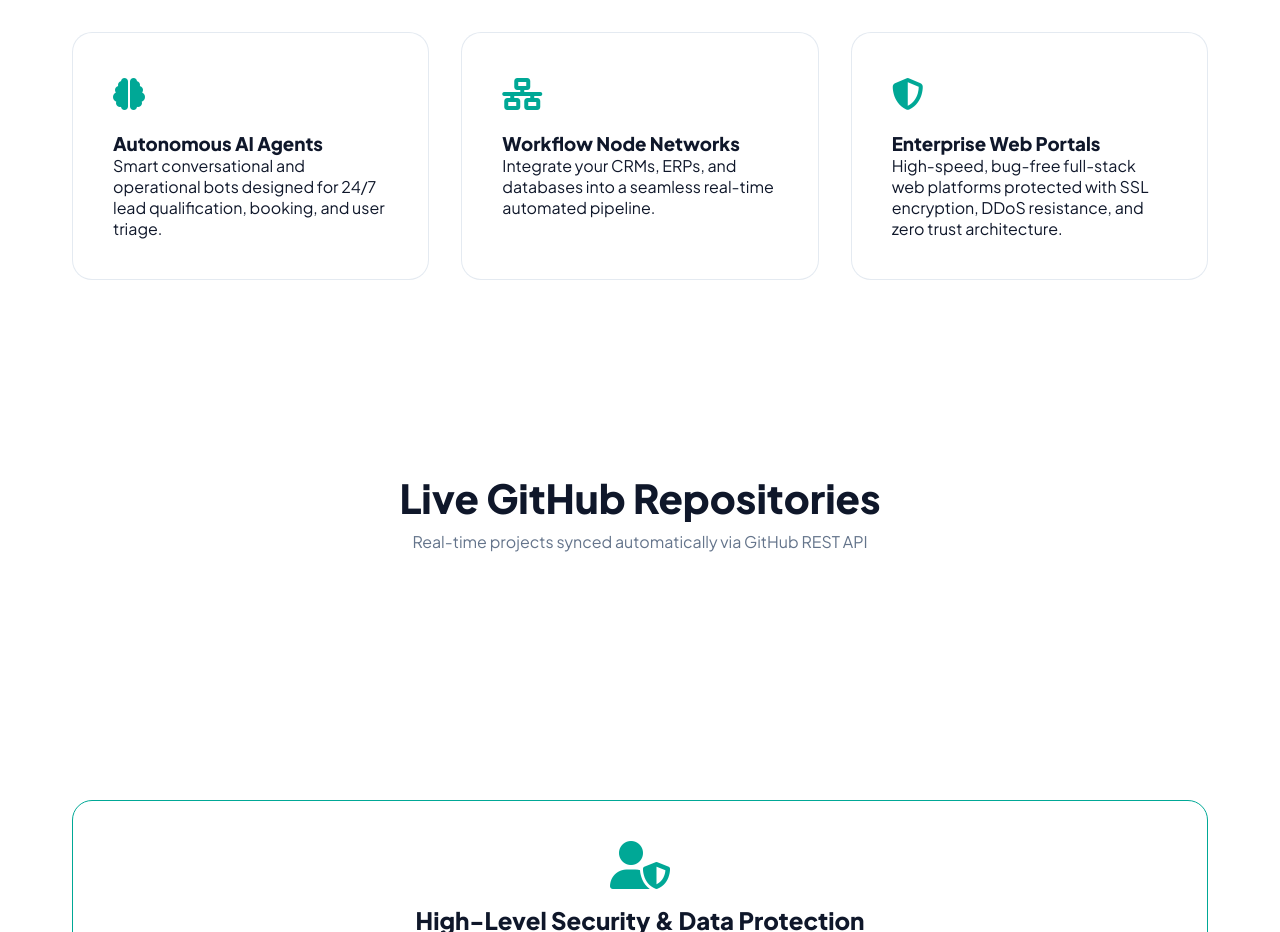
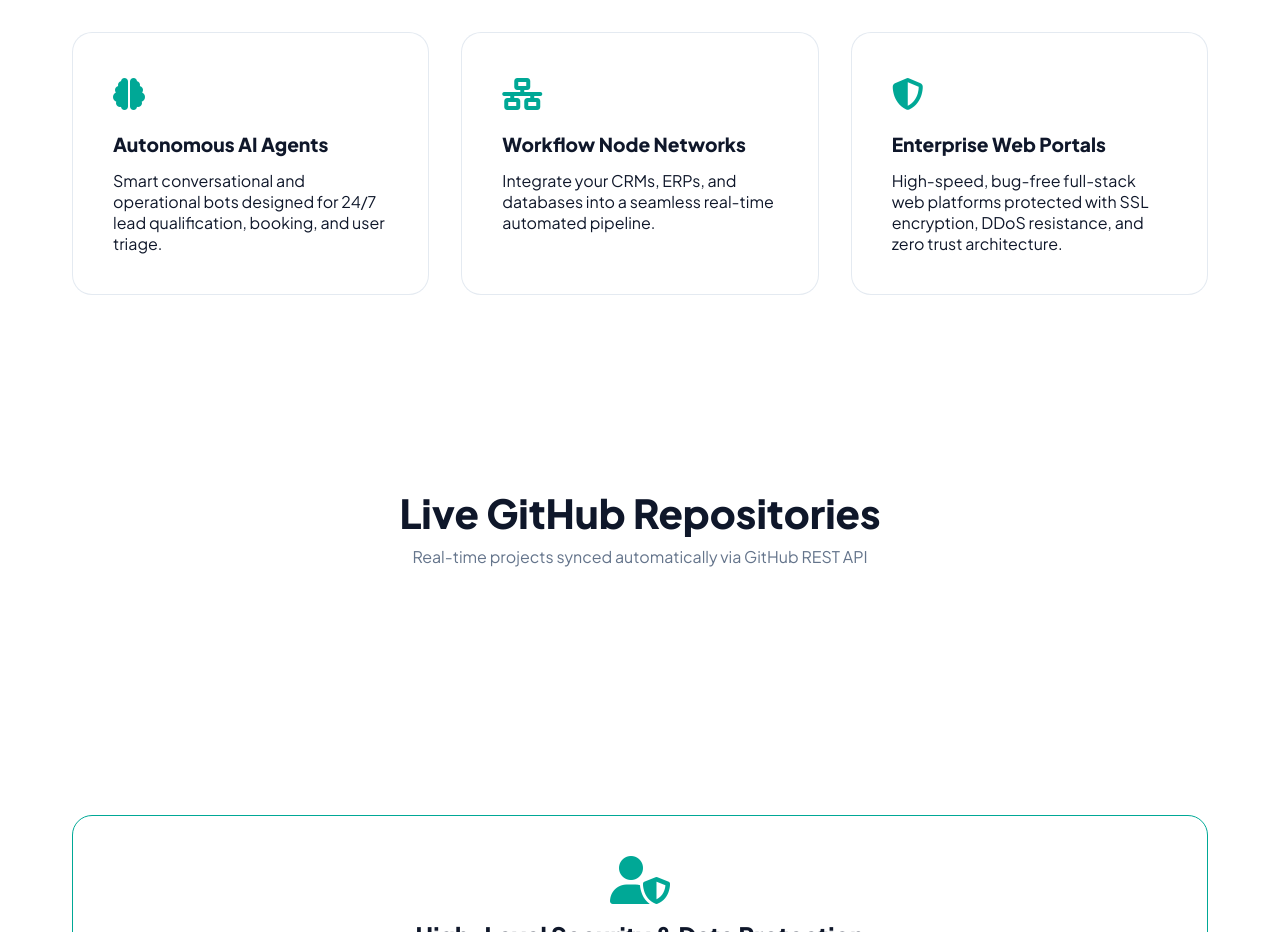
Before and after one commit to zerose-code/zerose, a website: page public/index.html in a window 1280 px wide. Shown: the part 1000-1932 px from the top of the page. Drawn offline with Linux system fonts and the light colour scheme; no server answers.

Commit message:
Update style.css

```diff
--- a/public/style.css
+++ b/public/style.css
@@ -164,6 +164,16 @@ section { padding: 6rem 2rem; max-width: 1200px; margin: 0 auto; }
   padding: 2.5rem; transition: all 0.4s ease;
 }
 
+.glass-card h3 {
+  overflow-wrap: break-word;
+  word-break: break-word;
+  hyphens: auto;
+  max-width: 100%;
+  font-size: 1.2rem;
+  line-height: 1.3;
+  margin-bottom: 0.8rem;
+}
+
 .glass-card:hover { transform: translateY(-8px); border-color: var(--primary); }
 .card-icon { font-size: 2rem; color: var(--primary); margin-bottom: 1.2rem; }
 
```
